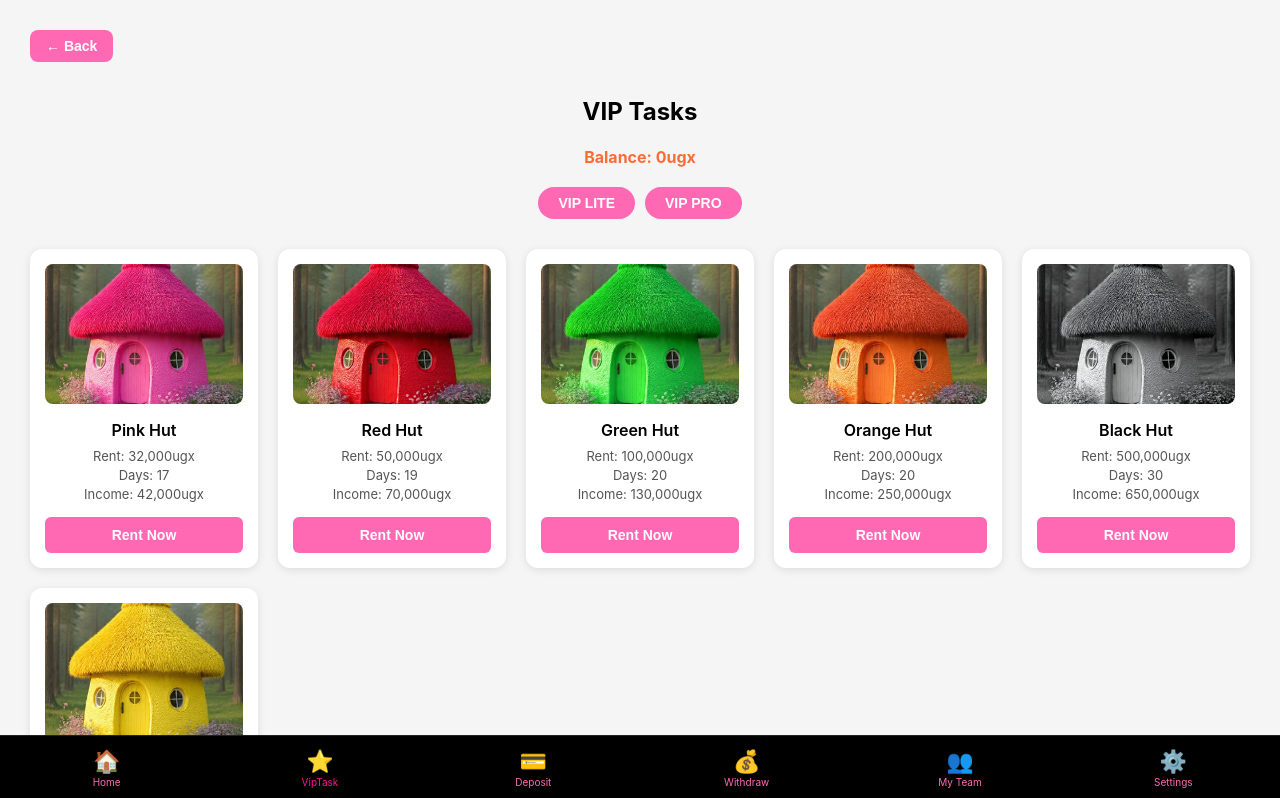
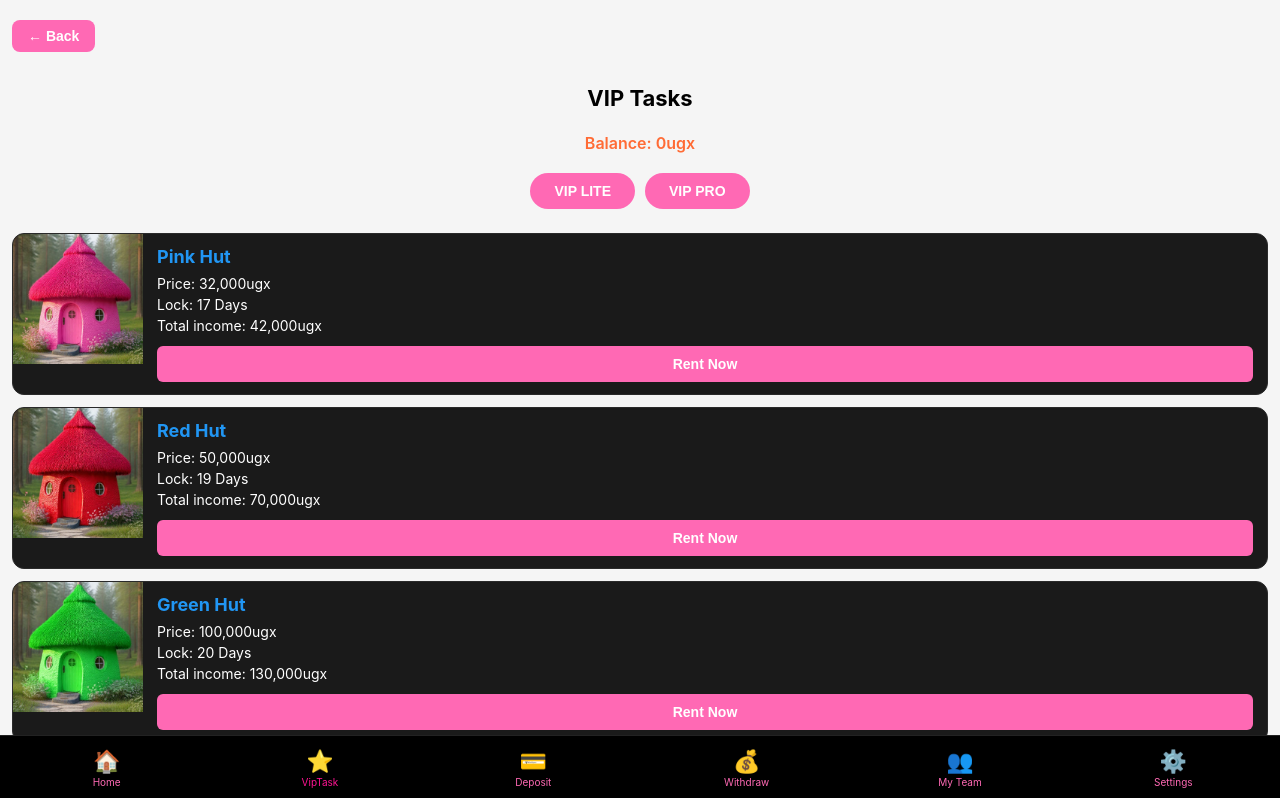
Before and after one commit to Molly256/hut-villa, a React (Create React App) app: page /vip-task in a window 1280 px wide. Shown: the top 798 px of the page. Built offline with nearby package versions, Linux system fonts and the light colour scheme; sample sign-in values are in the browser's storage.

Commit message:
Change hut layout to image left, info right in all sections

```diff
--- a/src/pages/VipTask.js
+++ b/src/pages/VipTask.js
@@ -9,7 +9,6 @@ function VipTask({ user }) {
   const [rentedHuts, setRentedHuts] = useState([]);
 
   useEffect(() => {
-    // Load rented huts from localStorage
     const savedHuts = localStorage.getItem(`huts_${user.phone}`);
     if (savedHuts) {
       setRentedHuts(JSON.parse(savedHuts));
@@ -17,7 +16,6 @@ function VipTask({ user }) {
   }, [user.phone]);
 
   useEffect(() => {
-    // Save rented huts whenever they change
     localStorage.setItem(`huts_${user.phone}`, JSON.stringify(rentedHuts));
   }, [rentedHuts, user.phone]);
 
@@ -128,22 +126,55 @@ function VipTask({ user }) {
     };
   };
 
+  const HutItem = ({ hut, isRented, maturity, onRent, onCollect }) => (
+    <div style={styles.listItem}>
+      <img
+        src={hut.img}
+        alt={hut.name}
+        style={styles.hutImage}
+        onError={(e) => e.target.style.display = 'none'}
+      />
+      <div style={styles.hutInfo}>
+        <h3 style={styles.hutName}>{hut.name}</h3>
+        <p style={styles.detail}>Price: {hut.rent.toLocaleString()}ugx</p>
+        <p style={styles.detail}>Lock: {hut.days} Days</p>
+        <p style={styles.detail}>Total income: {hut.income.toLocaleString()}ugx</p>
+        {onRent && !isRented && (
+          <button onClick={() => onRent(hut)} style={styles.rentButton}>
+            Rent Now
+          </button>
+        )}
+        {onCollect && maturity?.matured && !maturity?.collected && (
+          <button onClick={() => onCollect(hut.id)} style={styles.collectButton}>
+            Collect Income
+          </button>
+        )}
+        {isRented && maturity && !maturity.matured && !maturity.collected && (
+          <p style={styles.statusText}>{maturity.timeLeft}</p>
+        )}
+        {maturity?.collected && (
+          <p style={styles.doneLabel}>✓ Income Collected</p>
+        )}
+      </div>
+    </div>
+  );
+
   return (
-    <div style={{ padding: '30px', minHeight: '100vh', background: '#f5f5f5' }}>
+    <div style={styles.page}>
       <button
         onClick={() => navigate('/dashboard')}
-        style={{ marginBottom: '15px', padding: '8px 16px', borderRadius: '8px', border: 'none', background: '#333', color: '#fff', cursor: 'pointer' }}
+        style={styles.backBtn}
       >
         ← Back
       </button>
 
-      <h2 style={{ textAlign: 'center', marginBottom: '10px' }}>VIP Tasks</h2>
-      <h4 style={{ textAlign: 'center', marginBottom: '20px', color: '#ff6b35' }}>
+      <h2 style={styles.title}>VIP Tasks</h2>
+      <h4 style={styles.balance}>
         Balance: {userBalance.toLocaleString()}ugx
       </h4>
 
       {/* Tabs */}
-      <div style={{ display: 'flex', justifyContent: 'center', gap: '10px', marginBottom: '30px' }}>
+      <div style={styles.tabWrapper}>
         <button
           onClick={() => setActiveTab('VIP LITE')}
           style={activeTab === 'VIP LITE' ? styles.activeTab : styles.inactiveTab}
@@ -158,56 +189,38 @@ function VipTask({ user }) {
         </button>
       </div>
 
-      {/* Hut grid */}
-      <div style={{ display: 'grid', gridTemplateColumns: 'repeat(auto-fit, minmax(220px, 1fr))', gap: '20px', marginBottom: '40px' }}>
-        {hutsToShow.map((hut) => (
-          <div key={hut.id} style={styles.card}>
-            <img
-              src={hut.img}
-              alt={hut.name}
-              style={styles.image}
-              onError={(e) => e.target.style.display = 'none'}
+      {/* Hut list - VIP LITE/PRO */}
+      <div style={styles.list}>
+        {hutsToShow.map((hut) => {
+          const rentedHut = rentedHuts.find(h => h.id === hut.id && !h.collected);
+          return (
+            <HutItem
+              key={hut.id}
+              hut={hut}
+              isRented={!!rentedHut}
+              onRent={handleRent}
             />
-            <h3 style={styles.name}>{hut.name}</h3>
-            <p style={styles.detail}>Rent: {hut.rent.toLocaleString()}ugx</p>
-            <p style={styles.detail}>Days: {hut.days}</p>
-            <p style={styles.detail}>Income: {hut.income.toLocaleString()}ugx</p>
-            <button onClick={() => handleRent(hut)} style={styles.rentButton}>
-              Rent Now
-            </button>
-          </div>
-        ))}
+          );
+        })}
       </div>
 
       {/* Active Rented Huts */}
-      <div style={{ marginBottom: '40px' }}>
+      <div style={styles.section}>
         <h3 style={styles.sectionTitle}>Active Rented Huts</h3>
         {activeHuts.length === 0 ? (
-          <p style={{ textAlign: 'center' }}>No active rented huts</p>
+          <p style={{ textAlign: 'center', color: '#666' }}>No active rented huts</p>
         ) : (
-          <div style={{ display: 'grid', gridTemplateColumns: 'repeat(auto-fit, minmax(250px, 1fr))', gap: '15px' }}>
+          <div style={styles.list}>
             {activeHuts.map(hut => {
               const maturity = getMaturityInfo(hut.rentedAt, hut.days);
               return (
-                <div key={hut.id} style={styles.activeCard}>
-                  <img
-                    src={hut.img}
-                    alt={hut.name}
-                    style={styles.smallImage}
-                    onError={(e) => e.target.style.display = 'none'}
-                  />
-                  <h4>{hut.name}</h4>
-                  <p>Amount Paid: {hut.rent.toLocaleString()}ugx</p>
-                  <p>Locked for: {hut.days} days</p>
-                  <p>Maturity Date: {maturity.date}</p>
-                  <p>Status: {maturity.timeLeft}</p>
-                  <p>Expected Income: {hut.income.toLocaleString()}ugx</p>
-                  {maturity.matured && (
-                    <button onClick={() => handleCollect(hut.id)} style={styles.collectButton}>
-                      Collect Income
-                    </button>
-                  )}
-                </div>
+                <HutItem
+                  key={`active-${hut.id}`}
+                  hut={hut}
+                  isRented={true}
+                  maturity={maturity}
+                  onCollect={handleCollect}
+                />
               );
             })}
           </div>
@@ -215,26 +228,23 @@ function VipTask({ user }) {
       </div>
 
       {/* Expired Rented Huts */}
-      <div>
+      <div style={styles.section}>
         <h3 style={styles.sectionTitle}>Expired Rented Huts</h3>
         {expiredHuts.length === 0 ? (
-          <p style={{ textAlign: 'center' }}>No expired huts yet</p>
+          <p style={{ textAlign: 'center', color: '#666' }}>No expired huts yet</p>
         ) : (
-          <div style={{ display: 'grid', gridTemplateColumns: 'repeat(auto-fit, minmax(250px, 1fr))', gap: '15px' }}>
-            {expiredHuts.map(hut => (
-              <div key={hut.id} style={styles.expiredCard}>
-                <img
-                  src={hut.img}
-                  alt={hut.name}
-                  style={styles.smallImage}
-                  onError={(e) => e.target.style.display = 'none'}
+          <div style={styles.list}>
+            {expiredHuts.map(hut => {
+              const maturity = { collected: true };
+              return (
+                <HutItem
+                  key={`expired-${hut.id}`}
+                  hut={hut}
+                  isRented={true}
+                  maturity={maturity}
                 />
-                <h4>{hut.name}</h4>
-                <p>Amount Paid: {hut.rent.toLocaleString()}ugx</p>
-                <p>Income Collected: {hut.income.toLocaleString()}ugx</p>
-                <p style={styles.doneLabel}>✓ Income Collection Done</p>
-              </div>
-            ))}
+              );
+            })}
           </div>
         )}
       </div>
@@ -243,104 +253,142 @@ function VipTask({ user }) {
 }
 
 const styles = {
+  page: {
+    padding: '20px 12px 80px',
+    minHeight: '100vh',
+    background: '#f5f5f5',
+  },
+  backBtn: {
+    marginBottom: '15px',
+    padding: '8px 16px',
+    borderRadius: '8px',
+    border: 'none',
+    background: '#333',
+    color: '#fff',
+    cursor: 'pointer',
+    fontSize: '14px',
+  },
+  title: {
+    textAlign: 'center',
+    marginBottom: '8px',
+    fontSize: '22px',
+    fontWeight: '700',
+  },
+  balance: {
+    textAlign: 'center',
+    marginBottom: '20px',
+    color: '#ff6b35',
+    fontSize: '16px',
+    fontWeight: '600',
+  },
+  tabWrapper: {
+    display: 'flex',
+    justifyContent: 'center',
+    gap: '10px',
+    marginBottom: '24px',
+  },
   activeTab: {
-    padding: '8px 20px',
+    padding: '10px 24px',
     background: '#ff6b35',
     color: '#fff',
     border: 'none',
     borderRadius: '20px',
     fontWeight: '600',
-    cursor: 'pointer'
+    cursor: 'pointer',
+    fontSize: '14px',
   },
   inactiveTab: {
-    padding: '8px 20px',
+    padding: '10px 24px',
     background: '#eee',
     color: '#333',
     border: 'none',
     borderRadius: '20px',
     fontWeight: '600',
-    cursor: 'pointer'
+    cursor: 'pointer',
+    fontSize: '14px',
   },
-  card: {
-    background: '#fff',
+  list: {
+    display: 'flex',
+    flexDirection: 'column',
+    gap: '12px',
+  },
+  listItem: {
+    background: '#1a1a1a',
     borderRadius: '12px',
-    padding: '15px',
-    textAlign: 'center',
-    boxShadow: '0 2px 8px rgba(0,0,0,0.1)'
+    display: 'flex',
+    overflow: 'hidden',
+    border: '1px solid #2a2a2a',
   },
-  activeCard: {
-    background: '#fff',
-    borderRadius: '12px',
-    padding: '15px',
-    boxShadow: '0 2px 8px rgba(0,0,0,0.1)',
-    border: '2px solid #4caf50'
+  hutImage: {
+    width: '130px',
+    height: '130px',
+    objectFit: 'cover',
+    flexShrink: 0,
   },
-  expiredCard: {
-    background: '#f5f5f5',
-    borderRadius: '12px',
-    padding: '15px',
-    boxShadow: '0 2px 8px rgba(0,0,0,0.1)',
-    opacity: 0.8
+  hutInfo: {
+    flex: 1,
+    padding: '12px 14px',
+    display: 'flex',
+    flexDirection: 'column',
+    justifyContent: 'center',
   },
-  image: {
-    width: '100%',
-    height: '140px',
-    objectFit: 'cover',
-    borderRadius: '8px',
-    marginBottom: '10px'
-  },
-  smallImage: {
-    width: '100%',
-    height: '100px',
-    objectFit: 'cover',
-    borderRadius: '8px',
-    marginBottom: '8px'
-  },
-  name: {
-    fontSize: '16px',
-    fontWeight: '600',
-    marginBottom: '8px'
+  hutName: {
+    fontSize: '18px',
+    fontWeight: '700',
+    margin: '0 0 6px',
+    color: '#2196f3',
   },
   detail: {
-    fontSize: '13px',
-    color: '#555',
-    margin: '3px 0'
-  },
-  sectionTitle: {
-    marginBottom: '15px',
-    borderBottom: '2px solid #ff6b35',
-    paddingBottom: '5px'
+    fontSize: '14px',
+    color: '#fff',
+    margin: '2px 0',
   },
   rentButton: {
     width: '100%',
     padding: '10px',
-    marginTop: '12px',
+    marginTop: '10px',
     background: '#ff6b35',
     color: '#fff',
     border: 'none',
     borderRadius: '6px',
     fontSize: '14px',
     fontWeight: '600',
-    cursor: 'pointer'
+    cursor: 'pointer',
   },
   collectButton: {
     width: '100%',
     padding: '10px',
-    marginTop: '12px',
+    marginTop: '10px',
     background: 'hotpink',
     color: '#fff',
     border: 'none',
     borderRadius: '6px',
     fontSize: '14px',
     fontWeight: '600',
-    cursor: 'pointer'
+    cursor: 'pointer',
+  },
+  statusText: {
+    marginTop: '8px',
+    fontSize: '13px',
+    color: '#ff6b35',
+    fontWeight: '600',
   },
   doneLabel: {
     marginTop: '8px',
-    color: '#2e7d32',
+    color: '#4caf50',
     fontWeight: '600',
-    fontSize: '14px'
-  }
+    fontSize: '14px',
+  },
+  section: {
+    marginTop: '35px',
+  },
+  sectionTitle: {
+    marginBottom: '12px',
+    borderBottom: '2px solid #ff6b35',
+    paddingBottom: '6px',
+    fontSize: '18px',
+    color: '#000',
+  },
 };
 
 export default VipTask;
```
